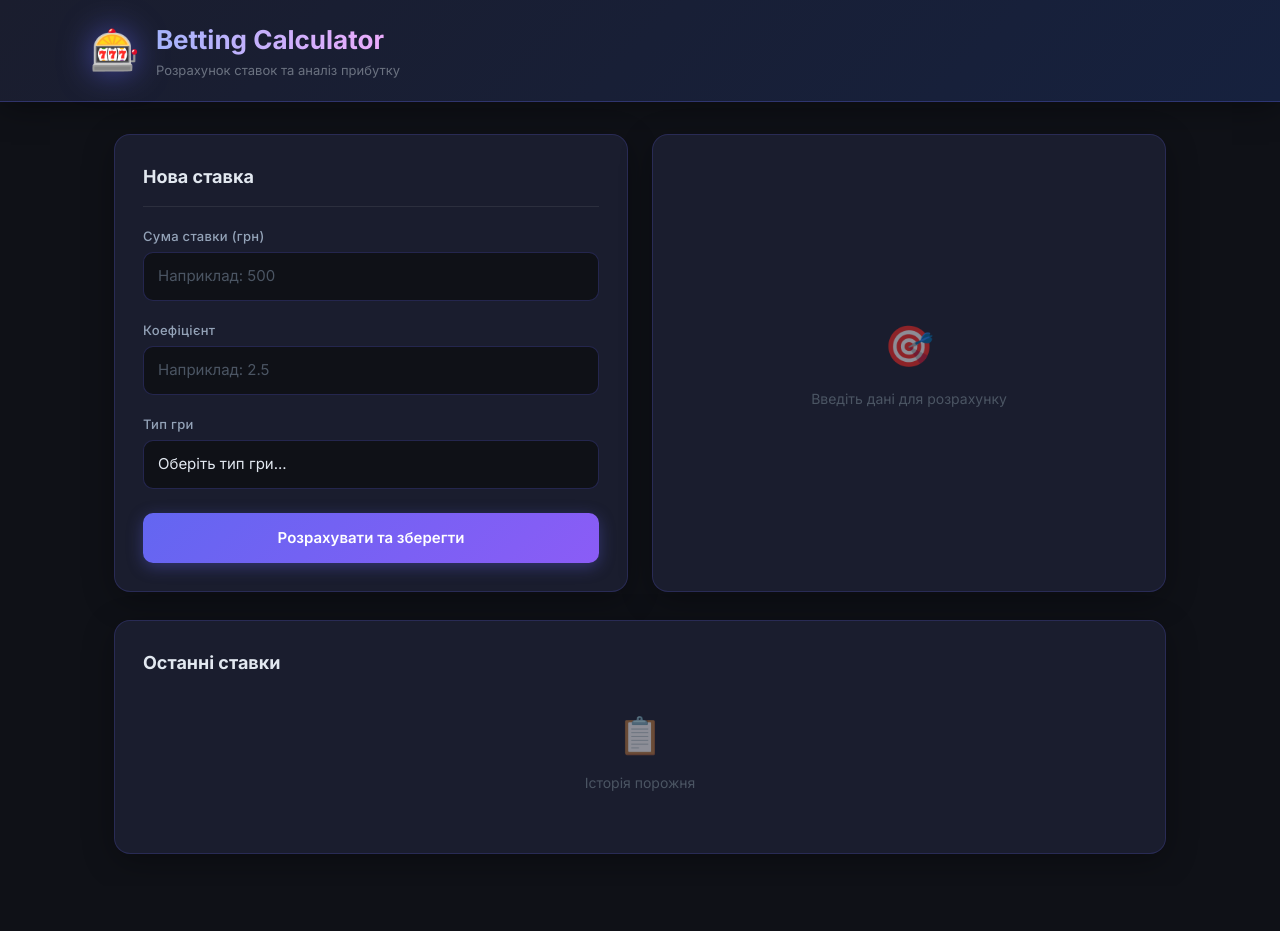
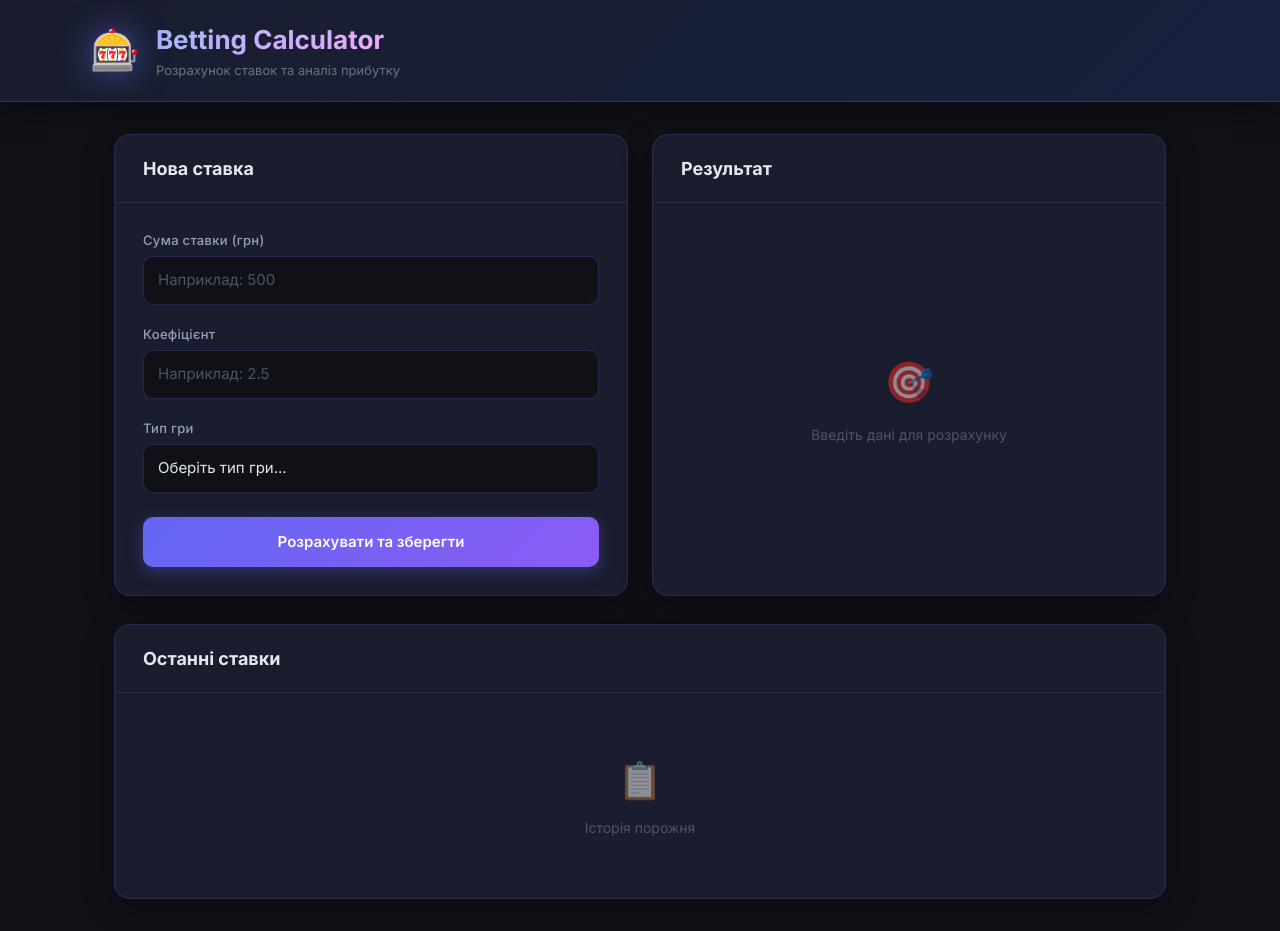
Before and after one commit to admitruk237/betting-calculator, a React (Vite) app: page / in a window 1280 px wide. Before the commit the page ends 886 px from the top, so only its background shows below. Built offline with nearby package versions, Linux system fonts and the light colour scheme.

Commit message:
refactor: use shared Card component for all blocks

```diff
--- a/src/components/BetForm/BetForm.module.css
+++ b/src/components/BetForm/BetForm.module.css
@@ -1,20 +1,7 @@
-.form {
-  background: #1a1d2e;
-  border: 1px solid rgba(99, 102, 241, 0.2);
-  border-radius: 16px;
-  padding: 28px;
+.formContainer {
   display: flex;
   flex-direction: column;
   gap: 20px;
-  box-shadow: 0 8px 32px rgba(0, 0, 0, 0.3);
-}
-
-.title {
-  font-size: 18px;
-  font-weight: 700;
-  color: #e2e8f0;
-  padding-bottom: 16px;
-  border-bottom: 1px solid rgba(255, 255, 255, 0.08);
 }
 
 .field {
@@ -53,12 +40,6 @@
 
 .input::placeholder {
   color: #4b5563;
-}
-
-.input::-webkit-outer-spin-button,
-.input::-webkit-inner-spin-button {
-  -webkit-appearance: none;
-  margin: 0;
 }
 
 .select option {
--- a/src/components/BetForm/BetForm.tsx
+++ b/src/components/BetForm/BetForm.tsx
@@ -1,24 +1,22 @@
+import type { ChangeEvent } from 'react'
 import type { FormData, FormErrors } from '../../types/bet'
+import { Card } from '../Card/Card'
 import { GAME_TYPES } from '../../constants/gameTypes'
 import styles from './BetForm.module.css'
 
 type Props = {
   formData: FormData
   errors: FormErrors
-  onChange: (e: React.ChangeEvent<HTMLInputElement | HTMLSelectElement>) => void
+  onChange: (e: ChangeEvent<HTMLInputElement | HTMLSelectElement>) => void
   onSubmit: () => void
 }
 
 export const BetForm = ({ formData, errors, onChange, onSubmit }: Props) => {
   return (
-    <div className={styles.form}>
-      <h2 className={styles.title}>Нова ставка</h2>
-
+    <Card title="Нова ставка">
+      <div className={styles.formContainer}>
         <div className={styles.field}>
-        <label
-          htmlFor="betAmount"
-          className={styles.label}
-        >
+          <label htmlFor="betAmount" className={styles.label}>
             Сума ставки (грн)
           </label>
           <input
@@ -38,10 +36,7 @@ export const BetForm = ({ formData, errors, onChange, onSubmit }: Props) => {
         </div>
 
         <div className={styles.field}>
-        <label
-          htmlFor="coefficient"
-          className={styles.label}
-        >
+          <label htmlFor="coefficient" className={styles.label}>
             Коефіцієнт
           </label>
           <input
@@ -62,10 +57,7 @@ export const BetForm = ({ formData, errors, onChange, onSubmit }: Props) => {
         </div>
 
         <div className={styles.field}>
-        <label
-          htmlFor="gameType"
-          className={styles.label}
-        >
+          <label htmlFor="gameType" className={styles.label}>
             Тип гри
           </label>
           <select
@@ -77,10 +69,7 @@ export const BetForm = ({ formData, errors, onChange, onSubmit }: Props) => {
           >
             <option value="">Оберіть тип гри...</option>
             {GAME_TYPES.map((g) => (
-            <option
-              key={g.value}
-              value={g.value}
-            >
+              <option key={g.value} value={g.value}>
                 {g.label}
               </option>
             ))}
@@ -90,13 +79,10 @@ export const BetForm = ({ formData, errors, onChange, onSubmit }: Props) => {
           )}
         </div>
 
-      <button
-        id="submit-bet"
-        className={styles.button}
-        onClick={onSubmit}
-      >
+        <button id="submit-bet" className={styles.button} onClick={onSubmit}>
           Розрахувати та зберегти
         </button>
       </div>
+    </Card>
   )
 }
--- a/src/components/BetHistory/BetHistory.module.css
+++ b/src/components/BetHistory/BetHistory.module.css
@@ -1,26 +1,3 @@
-.container {
-  background: #1a1d2e;
-  border: 1px solid rgba(99, 102, 241, 0.2);
-  border-radius: 16px;
-  padding: 28px;
-  box-shadow: 0 8px 32px rgba(0, 0, 0, 0.3);
-}
-
-.header {
-  display: flex;
-  align-items: center;
-  justify-content: space-between;
-  padding-bottom: 16px;
-  border-bottom: 1px solid rgba(255, 255, 255, 0.08);
-  margin-bottom: 16px;
-}
-
-.title {
-  font-size: 18px;
-  font-weight: 700;
-  color: #e2e8f0;
-}
-
 .clearButton {
   background: rgba(239, 68, 68, 0.12);
   border: 1px solid rgba(239, 68, 68, 0.3);
--- a/src/components/BetHistory/BetHistory.tsx
+++ b/src/components/BetHistory/BetHistory.tsx
@@ -1,4 +1,5 @@
 import type { BetRecord } from '../../types/bet'
+import { Card } from '../Card/Card'
 import { BetHistoryItem } from '../BetHistoryItem/BetHistoryItem'
 import styles from './BetHistory.module.css'
 
@@ -8,22 +9,7 @@ type Props = {
 }
 
 export const BetHistory = ({ history, onClear }: Props) => {
-  if (history.length === 0) {
-    return (
-      <div className={styles.container}>
-        <h2 className={styles.title}>Останні ставки</h2>
-        <div className={styles.empty}>
-          <span className={styles.emptyIcon}>📋</span>
-          <p>Історія порожня</p>
-        </div>
-      </div>
-    )
-  }
-
-  return (
-    <div className={styles.container}>
-      <div className={styles.header}>
-        <h2 className={styles.title}>Останні ставки</h2>
+  const clearButton = history.length > 0 && (
     <button
       id="clear-history"
       className={styles.clearButton}
@@ -31,7 +17,16 @@ export const BetHistory = ({ history, onClear }: Props) => {
     >
       Очистити
     </button>
+  )
+
+  return (
+    <Card title="Останні ставки" headerExtra={clearButton}>
+      {history.length === 0 ? (
+        <div className={styles.empty}>
+          <span className={styles.emptyIcon}>📋</span>
+          <p>Історія порожня</p>
         </div>
+      ) : (
         <div className={styles.list}>
           {history.map((bet) => (
             <BetHistoryItem
@@ -40,6 +35,7 @@ export const BetHistory = ({ history, onClear }: Props) => {
             />
           ))}
         </div>
-    </div>
+      )}
+    </Card>
   )
 }
--- a/src/components/BetResult/BetResult.module.css
+++ b/src/components/BetResult/BetResult.module.css
@@ -1,17 +1,5 @@
-.card {
-  background: #1a1d2e;
-  border: 1px solid rgba(99, 102, 241, 0.2);
-  border-radius: 16px;
-  padding: 28px;
-  box-shadow: 0 8px 32px rgba(0, 0, 0, 0.3);
-  display: flex;
-  flex-direction: column;
-  justify-content: center;
-  transition: border-color 0.3s;
-}
-
 .active {
-  border-color: rgba(99, 102, 241, 0.5);
+  border-color: rgba(99, 102, 241, 0.5) !important;
   animation: fadeIn 0.35s ease;
 }
 
@@ -36,20 +24,12 @@
   color: #4b5563;
   font-size: 14px;
   text-align: center;
+  height: 100%;
 }
 
 .placeholderIcon {
   font-size: 40px;
   opacity: 0.5;
-}
-
-.title {
-  font-size: 18px;
-  font-weight: 700;
-  color: #e2e8f0;
-  padding-bottom: 16px;
-  border-bottom: 1px solid rgba(255, 255, 255, 0.08);
-  margin-bottom: 8px;
 }
 
 .gameLabel {
--- a/src/components/BetResult/BetResult.tsx
+++ b/src/components/BetResult/BetResult.tsx
@@ -1,6 +1,7 @@
 import type { BetResult as BetResultType } from '../../types/bet'
 import { GAME_TYPES } from '../../constants/gameTypes'
 import type { GameTypeValue } from '../../constants/gameTypes'
+import { Card } from '../Card/Card'
 import styles from './BetResult.module.css'
 
 type Props = {
@@ -11,20 +12,15 @@ type Props = {
 export const BetResult = ({ result, gameType }: Props) => {
   const gameLabel = GAME_TYPES.find((g) => g.value === gameType)?.label
 
-  if (!result) {
   return (
-      <div className={styles.card}>
+    <Card title="Результат" className={result ? styles.active : ''}>
+      {!result ? (
         <div className={styles.placeholder}>
           <span className={styles.placeholderIcon}>🎯</span>
           <p>Введіть дані для розрахунку</p>
         </div>
-      </div>
-    )
-  }
-
-  return (
-    <div className={`${styles.card} ${styles.active}`}>
-      <h2 className={styles.title}>Результат</h2>
+      ) : (
+        <>
           {gameLabel && <div className={styles.gameLabel}>{gameLabel}</div>}
           <div className={styles.stats}>
             <div className={styles.stat}>
@@ -41,6 +37,8 @@ export const BetResult = ({ result, gameType }: Props) => {
               </span>
             </div>
           </div>
-    </div>
+        </>
+      )}
+    </Card>
   )
 }
--- /dev/null
+++ b/src/components/Card/Card.module.css
@@ -0,0 +1,34 @@
+.card {
+  background: #1a1d2e;
+  border: 1px solid rgba(99, 102, 241, 0.2);
+  border-radius: 16px;
+  display: flex;
+  flex-direction: column;
+  box-shadow: 0 8px 32px rgba(0, 0, 0, 0.3);
+  overflow: hidden;
+  height: 100%;
+}
+
+.header {
+  display: flex;
+  align-items: center;
+  justify-content: space-between;
+  padding: 20px 28px;
+  border-bottom: 1px solid rgba(255, 255, 255, 0.08);
+}
+
+.title {
+  font-size: 18px;
+  font-weight: 700;
+  color: #e2e8f0;
+}
+
+.content {
+  padding: 28px;
+  flex: 1;
+}
+
+.extra {
+  display: flex;
+  align-items: center;
+}
--- /dev/null
+++ b/src/components/Card/Card.tsx
@@ -0,0 +1,25 @@
+import type { ReactNode } from 'react'
+import styles from './Card.module.css'
+
+type Props = {
+  children: ReactNode
+  title?: string
+  className?: string
+  headerExtra?: ReactNode
+}
+
+export const Card = ({ children, title, className = '', headerExtra }: Props) => {
+  return (
+    <section className={`${styles.card} ${className}`}>
+      {(title || headerExtra) && (
+        <div className={styles.header}>
+          {title && <h2 className={styles.title}>{title}</h2>}
+          {headerExtra && <div className={styles.extra}>{headerExtra}</div>}
+        </div>
+      )}
+      <div className={styles.content}>
+        {children}
+      </div>
+    </section>
+  )
+}
```
Lines whose indentation alone changed are shown as unchanged.
